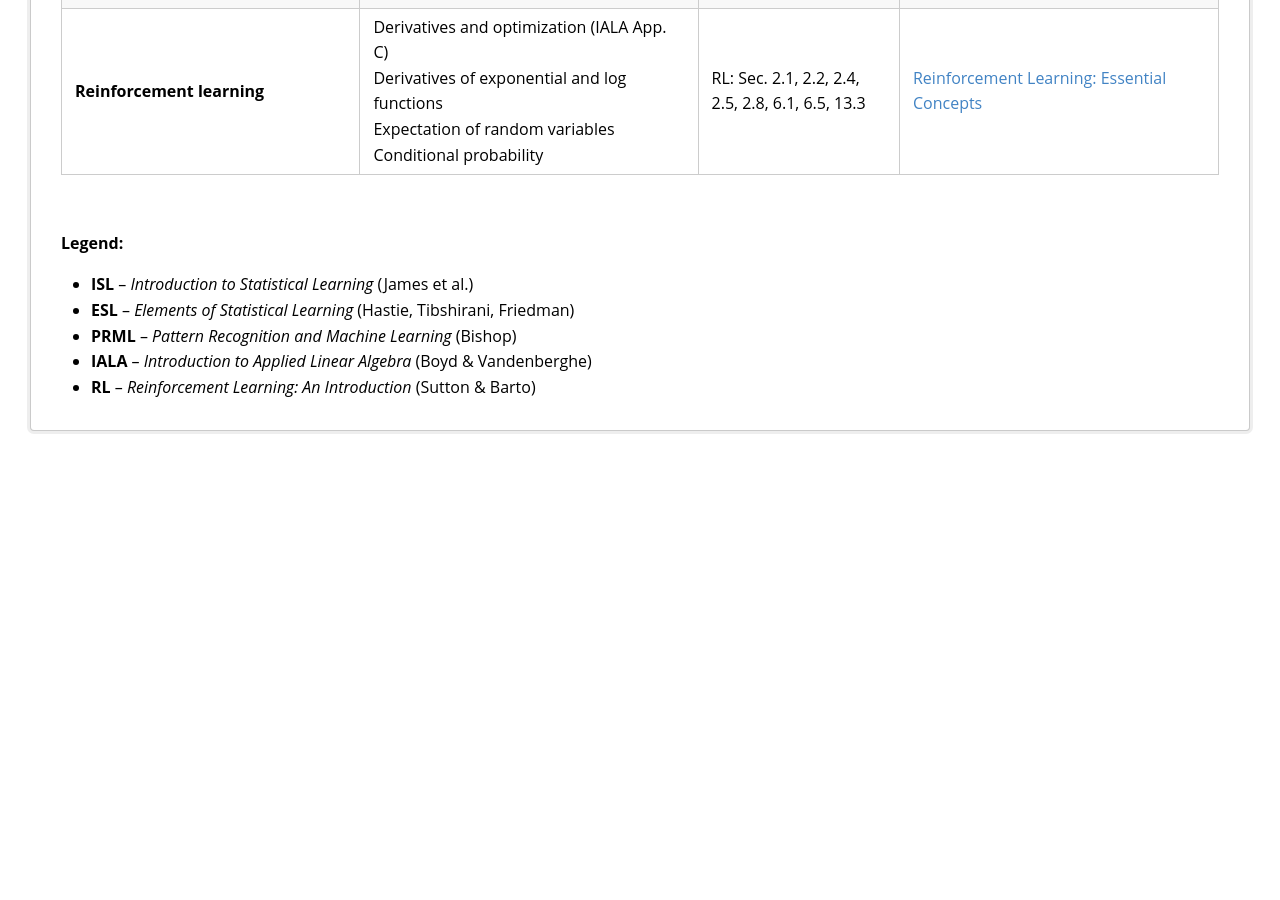
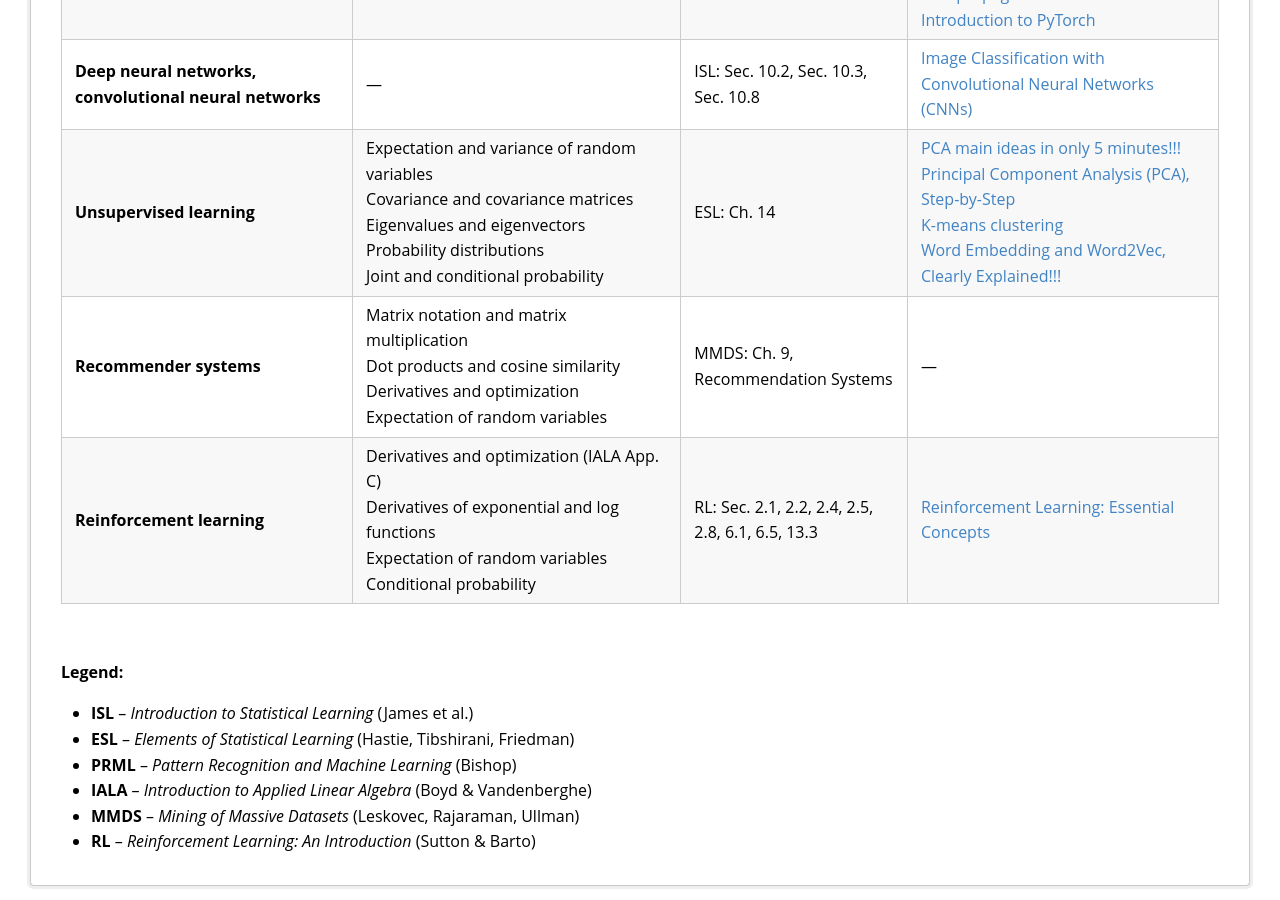
Before and after one commit to ffund/intro-ml-tss21, a Jekyll site: the page syllabus/in-person.html, which Jekyll copies as it is, in a window 1280 px wide and 900 px high, scrolled down 11163 px. Built offline with Jekyll 4.4.1, drawn with Linux system fonts in a browser that asks for light colours; before the commit the page ends 11608 px from its top, so only the background shows below that; some of the changed text lies outside the part shown.

Commit message:
Update stuff

```diff
--- a/syllabus/in-person.html
+++ b/syllabus/in-person.html
@@ -145,15 +145,14 @@
 </tr>
 </tbody>
 </table>
-<!--
-The anticipated schedule of lab assignments will be:
-
-* Lab 2: linear regression, (flashcard spaced repetition app)
-* Lab 4: (zillow???, gradient descent/custom loss)
-* Lab 6: KNN voter classification
-* Lab 8: released 4/3, due 4/16 (AERPAW UAV experiment)
-* Lab 10: neural network Energy to Accuracy/Time to Accuracy, but also incorporate different base models
--->
+<p>The anticipated schedule of lab assignments will be:</p>
+<ul>
+<li>Lab 2: released 9/25, due 10/8</li>
+<li>Lab 4: released 10/9, due 10/29</li>
+<li>Lab 6: released 10/30, due 11/12</li>
+<li>Lab 8: released 11/13, due 12/3</li>
+<li>Lab 10: released 11/27, due 12/10</li>
+</ul>
 <p>A more detailed overview of topics, including math prerequisites,
 textbook references, and supplementary material, is included at the end
 of this syllabus.</p>
@@ -962,6 +961,22 @@
 </tr>
 <tr>
 <td>
+<b>Recommender systems</b>
+</td>
+<td>
+Matrix notation and matrix multiplication<br> Dot products and cosine
+similarity<br> Derivatives and optimization<br> Expectation of random
+variables
+</td>
+<td>
+MMDS: Ch. 9, Recommendation Systems
+</td>
+<td>
+—
+</td>
+</tr>
+<tr>
+<td>
 <b>Reinforcement learning</b>
 </td>
 <td>
@@ -999,6 +1014,10 @@
 Vandenberghe)
 </li>
 <li>
+<b>MMDS</b> – <i>Mining of Massive Datasets</i> (Leskovec, Rajaraman,
+Ullman)
+</li>
+<li>
 <b>RL</b> – <i>Reinforcement Learning: An Introduction</i> (Sutton &amp;
 Barto)
 </li>
```
Also changed, not shown: overview.md (+12 -0 lines), syllabus/online.html (+8 -0 lines), syllabus/schedule-in-person.md (+5 -7 lines), syllabus/schedule-online.md (+8 -0 lines).
